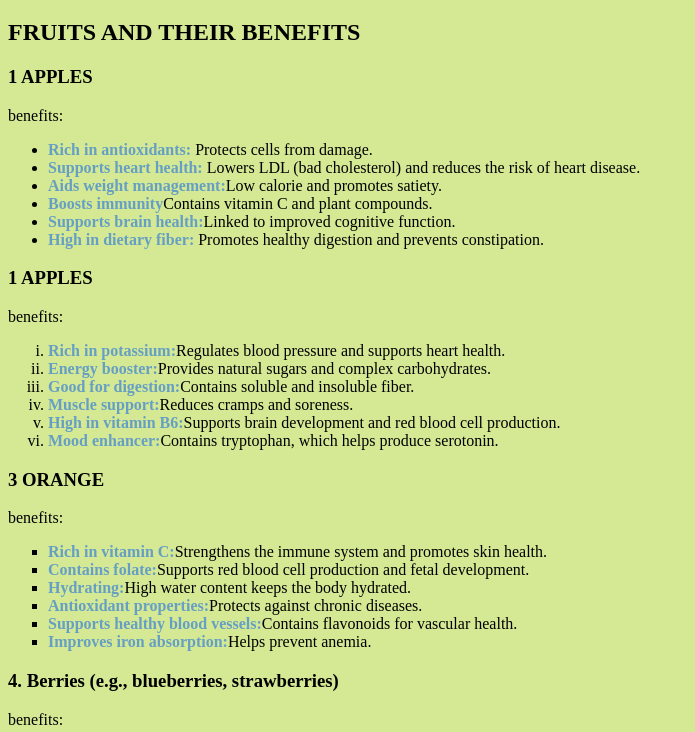
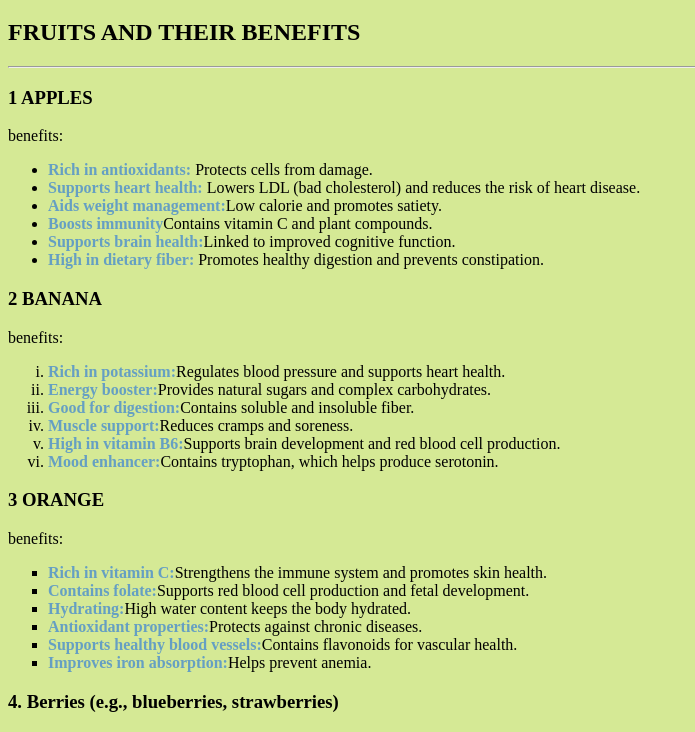
Before and after one commit to prohack24/TUTORIAL-3, a plain HTML site: page index.html in a window 1280 px wide. Shown: the part 61-793 px from the top of the page, without its empty margins (0-695 px from the left). Drawn offline with Linux system fonts and the light colour scheme.

Commit message:
Update index.html

```diff
--- a/index.html
+++ b/index.html
@@ -13,7 +13,9 @@
 </head>
 <body style="background-color:rgb(213, 233, 149)">
     <h1 style="color:rgb(222, 135, 183)">LIST ELEMENT</h1>
+
     <h2>FRUITS AND THEIR BENEFITS</h2>
+    <hr />
     <h3>1 APPLES</h3>
     <p>benefits:</p>
     <ul>
@@ -25,7 +27,7 @@
         <li><b>High in dietary fiber:</b> Promotes healthy digestion and prevents constipation.</li>
     </ul>
 
-    <h3>1 APPLES</h3>
+    <h3>2 BANANA</h3>
     <P>benefits:</P>
     <ol type="i">
         <li><b>Rich in potassium:</b>Regulates blood pressure and supports heart health.</li>
```
